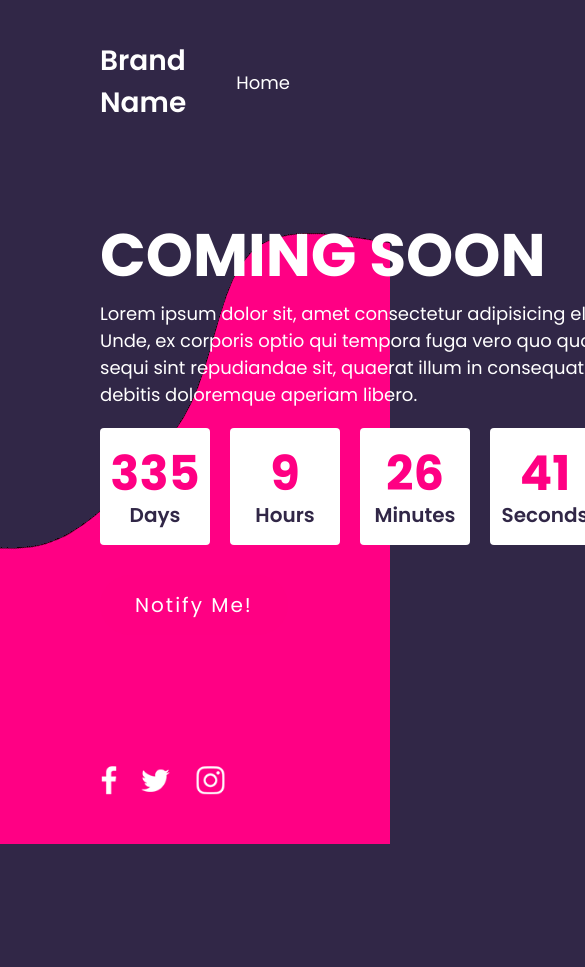
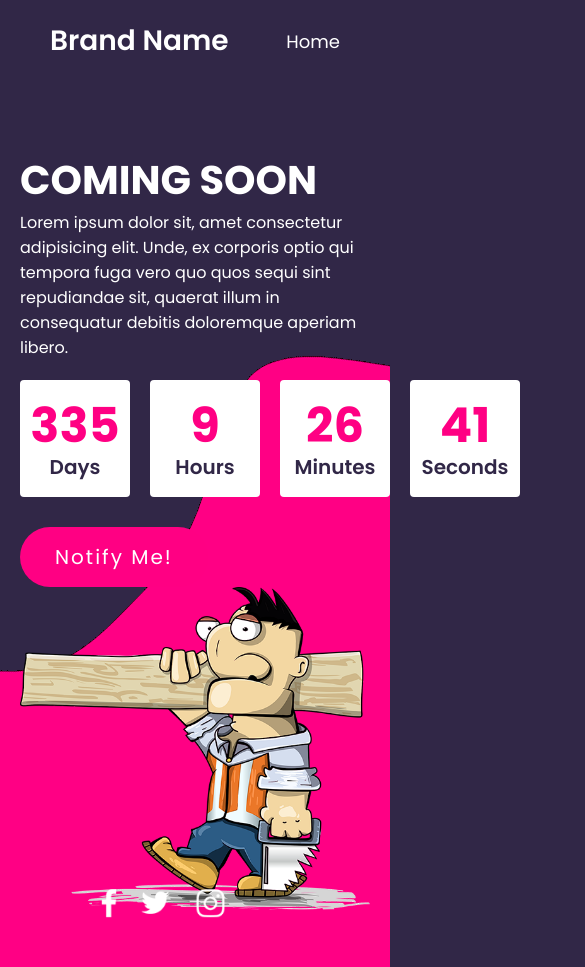
Before and after one commit to rushils372/responsive-coming-soon-landing-page, a plain HTML site: page index.html in a window 390 px wide. Shown: the top 967 px of the page, 585 px wide, since content can reach past the window. Before the commit the page ends 844 px from the top, so only its background shows below. Drawn offline with Linux system fonts and the light colour scheme.

Commit message:
Responsive 1

```diff
--- a/styles.css
+++ b/styles.css
@@ -222,3 +222,39 @@ section .sci li a {
     height: 40px;
     cursor: pointer;
 }
+
+@media (max-width: 991px) {
+    section {
+        flex-direction: column;
+        padding-top: 150px;
+        height: auto;
+    }
+
+    section .contentBx {
+        max-width: 100%;
+    }
+
+    section .imgBx img {
+        margin-top: 0;
+    }
+}
+
+@media (max-width: 991px) {
+    header {
+        padding: 20px 50px;
+    }
+
+    section {
+        flex-direction: column;
+        padding: 150px 20px 50px;
+        height: auto;
+    }
+
+    section .contentBx h2 {
+        font-size: 40px;
+    }
+
+    section .contentBx p {
+        font-size: 16px;
+    }
+}
```
Also changed, not shown: index.html (+1 -1 lines).
